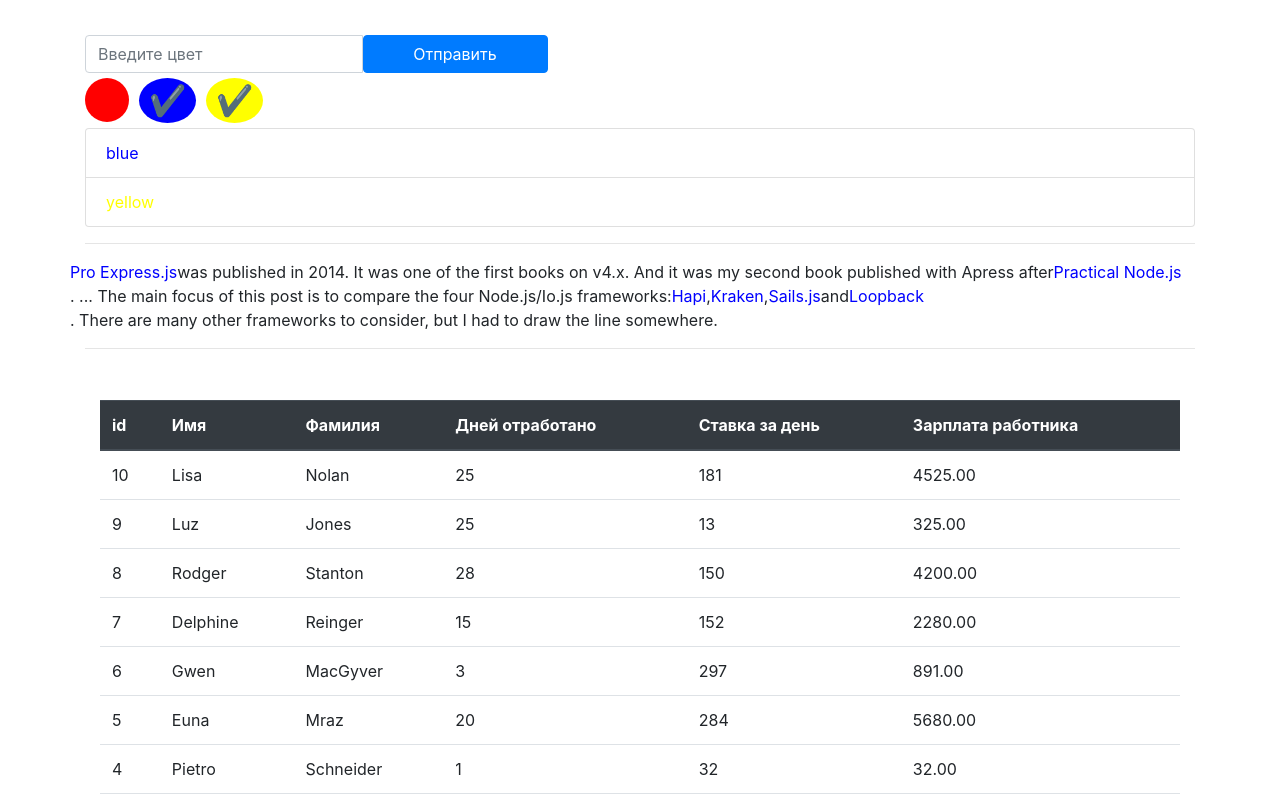
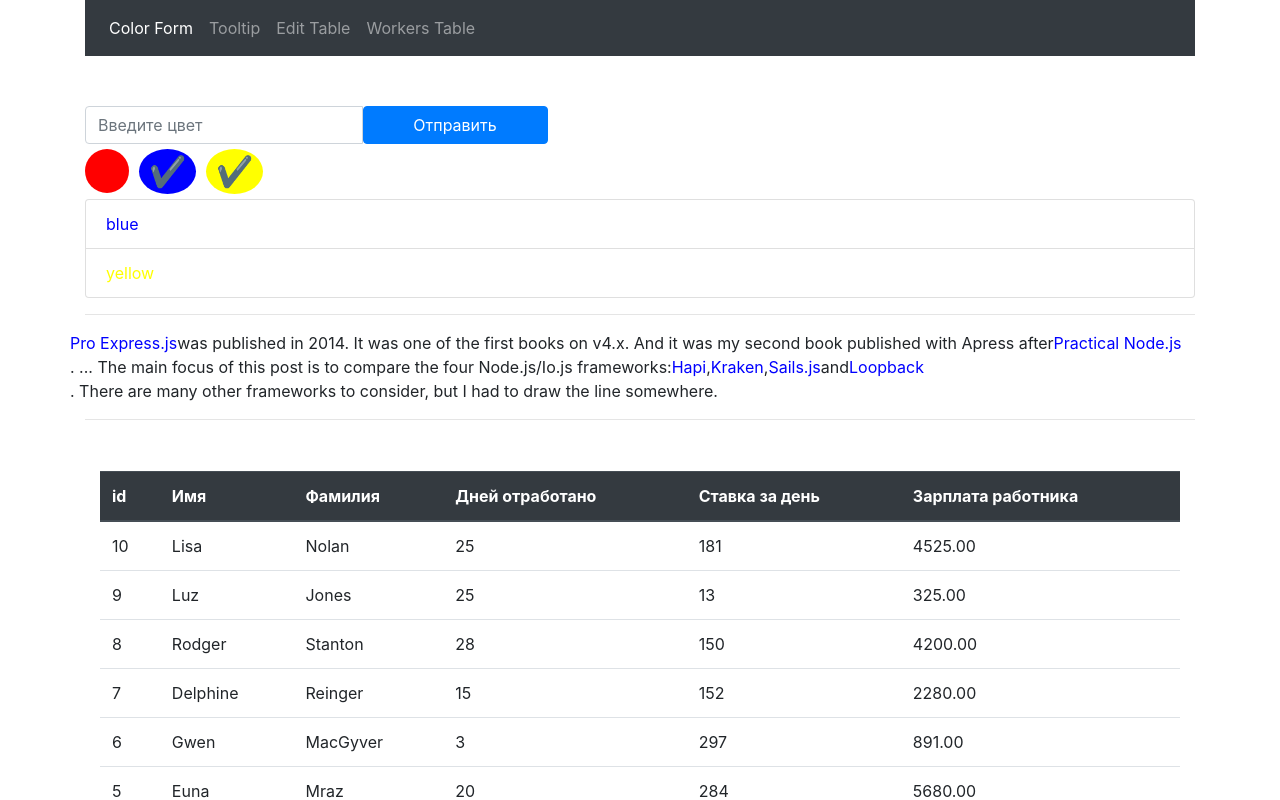
Before and after one commit to Bukovski/react-router-typescript-example, a React (Create React App) app: page / in a window 1280 px wide. Shown: the top 800 px of the page. Built offline with nearby package versions, Linux system fonts and the light colour scheme.

Commit message:
add: nav menu view

```diff
--- a/src/containers/app/app.css
+++ b/src/containers/app/app.css
@@ -1,3 +1,11 @@
 .marks {
   margin: 0 10px;
 }
+
+.navbar {
+  margin-bottom: 50px;
+}
+
+#root {
+  padding-top: 0;
+}
--- a/src/containers/app/app.tsx
+++ b/src/containers/app/app.tsx
@@ -1,4 +1,4 @@
-import React, { useState } from 'react';
+import React from 'react';
 import Tooltip from '../tooltip';
 import TableEdit from '../table-edit';
 import { TABLE_FIELDS, TABLE_EMPLOYERS } from '../../config';
@@ -10,6 +10,23 @@ import ColorForm from "../color-form";
 export default function App(props: object) {
   return(
     <React.Fragment>
+      <nav className="navbar navbar-expand-lg navbar-dark bg-dark">
+        <ul className="navbar-nav mr-auto">
+          <li className="nav-item active">
+            <a className="nav-link" href="#">Color Form</a>
+          </li>
+          <li className="nav-item">
+            <a className="nav-link" href="#">Tooltip</a>
+          </li>
+          <li className="nav-item">
+            <a className="nav-link" href="#">Edit Table</a>
+          </li>
+          <li className="nav-item">
+            <a className="nav-link" href="#">Workers Table</a>
+          </li>
+        </ul>
+      </nav>
+
       <ColorForm />
 
       <hr/>
```
